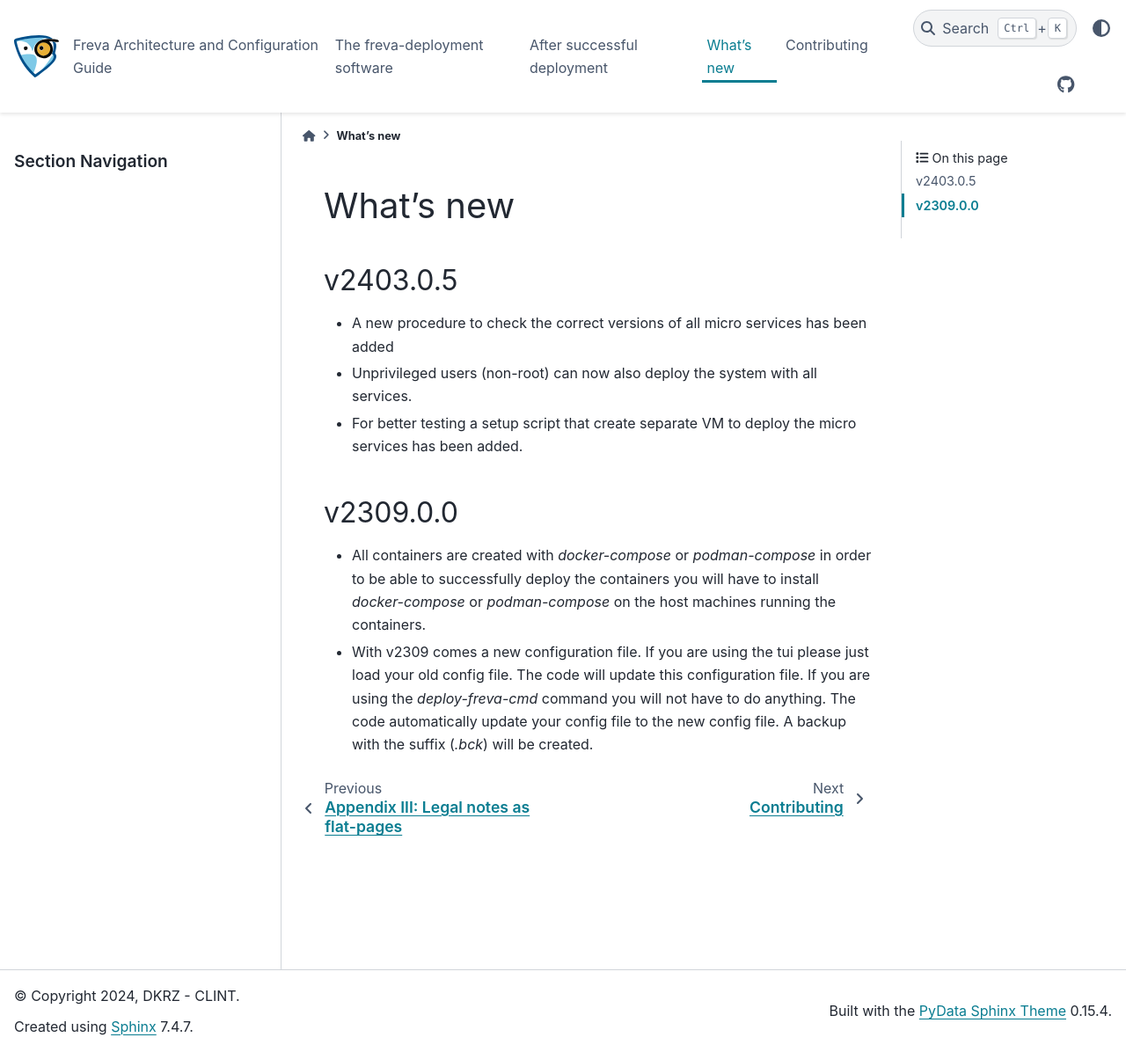
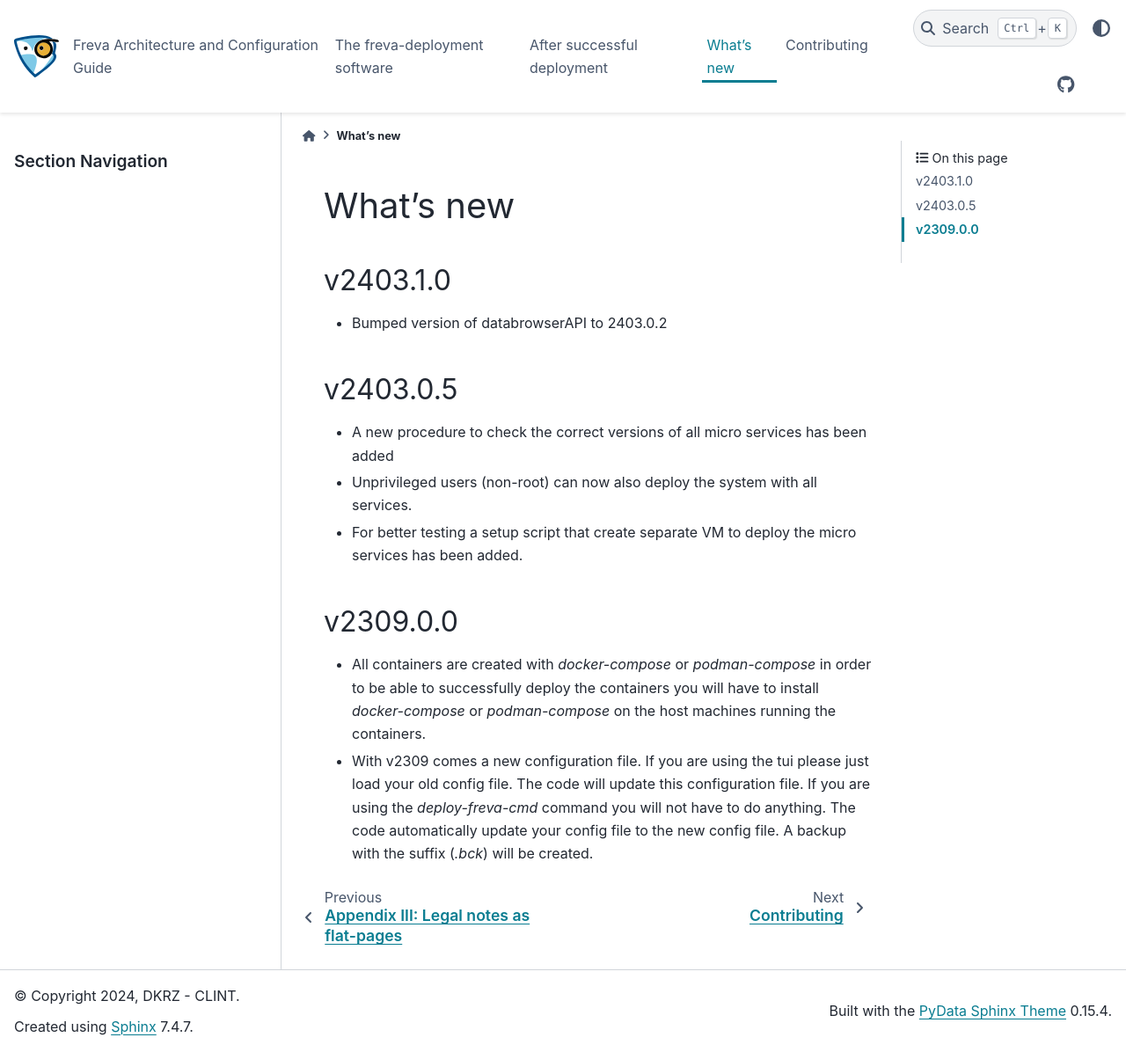
Before and after one commit to FREVA-CLINT/freva-deployment, a Sphinx documentation site: the page built from docs/whatsnew.rst, in a window 1280 px wide and 1196 px high. Shown: the whole window at 88% size. Built offline with Sphinx 7.4.7 and the PyData theme 0.15.4, drawn with Linux system fonts in a browser that asks for light colours; pages that are not in the unit, such as notebooks, are missing from menus.

Commit message:
Bump databrowser version to 2403.0.2

```diff
--- a/docs/whatsnew.rst
+++ b/docs/whatsnew.rst
@@ -6,6 +6,12 @@ What's new
 .. toctree::
    :maxdepth: 0
    :titlesonly:
+
+v2403.1.0
+~~~~~~~~
+* Bumped version of databrowserAPI to 2403.0.2
+
+
 
 
 v2403.0.5
--- a/src/freva_deployment/__init__.py
+++ b/src/freva_deployment/__init__.py
@@ -1,6 +1,6 @@
 from urllib.request import urlretrieve
 
-__version__ = "2403.0.5"
+__version__ = "2403.1.0"
 FREVA_PYTHON_VERSION = "3.11"
 AVAILABLE_PYTHON_VERSIONS = ["3.8", "3.9", "3.10", "3.11", "3.12"]
 AVAILABLE_CONDA_ARCHS = [
```
